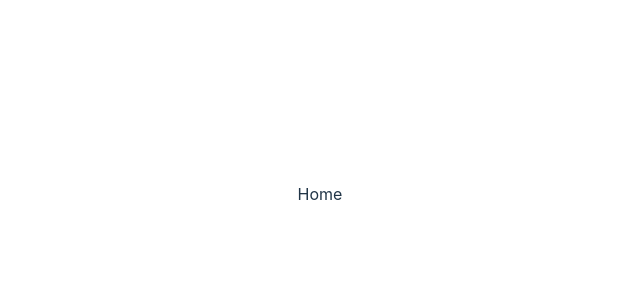
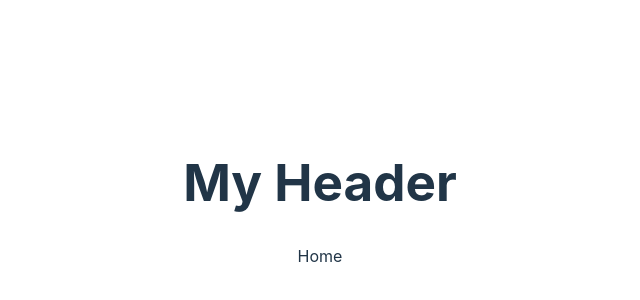
Before and after one commit to LuisFJojoa/meli-search-page, a React (Vite) app in the folder frontend/: page / in a window 1280 px wide. Shown: the part 206-506 px from the top of the page, without its empty margins (320-960 px from the left). Built offline with nearby package versions, Linux system fonts and the light colour scheme.

Commit message:
add Layout to add header component and all pages as children

```diff
--- /dev/null
+++ b/frontend/src/layouts/searchLayout.tsx
@@ -0,0 +1,12 @@
+import { Outlet } from 'react-router-dom'
+
+export const SearchLayout = () => (
+	<div>
+		<header>
+			<h1>My Header</h1>
+		</header>
+		<main>
+			<Outlet />
+		</main>
+	</div>
+)
--- a/frontend/src/routes/index.tsx
+++ b/frontend/src/routes/index.tsx
@@ -1,3 +1,4 @@
+import { SearchLayout } from '@/layouts/searchLayout'
 import { ReactElement } from 'react'
 import { BrowserRouter as Router, Routes, Route } from 'react-router-dom'
 
@@ -5,14 +6,13 @@ export default function AppRoutes(): ReactElement {
 	return (
 		<Router>
 			<Routes>
-      <Route path="*" element={<>Page not found</>} />
-				<Route path='/' element={<>Home</>} />
-				<Route path='/items'>
-        <Route element={<>items</>} index/>
-					<Route
-						element={<>item details</>}
-						path=':id'
-					/>
+				<Route path='*' element={<>Page not found</>} />
+				<Route path='/' element={<SearchLayout />}>
+					<Route path='' element={<>Home</>} index />
+					<Route path='items'>
+						<Route element={<>items</>} index />
+						<Route element={<>item details</>} path=':id' />
+					</Route>
 				</Route>
 			</Routes>
 		</Router>
```
